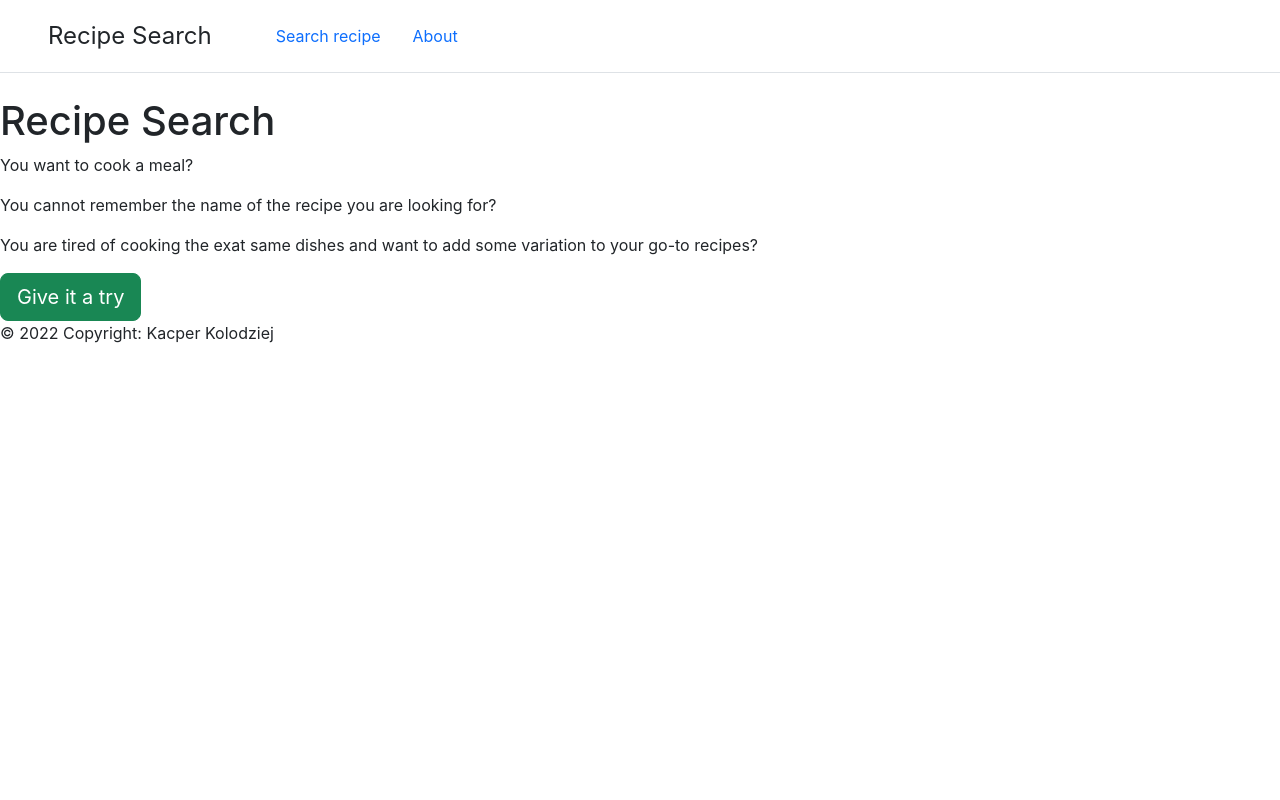
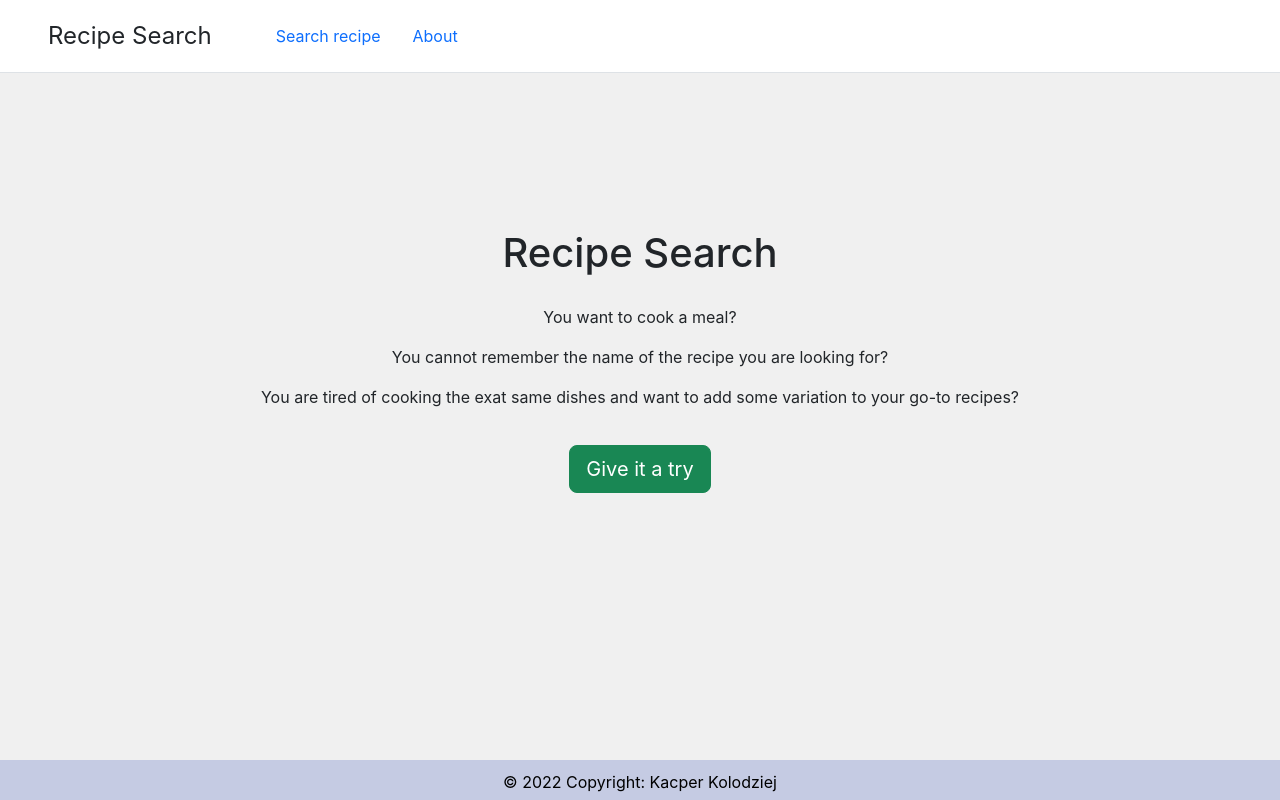
Before and after one commit to WebDevelopmentFrameworks/React-App-using-API-data, a React (Create React App) app: page / in a window 1280 px wide. Built offline with nearby package versions, Linux system fonts and the light colour scheme.

Commit message:
Edited CSS files an Added images

```diff
--- a/src/App.css
+++ b/src/App.css
@@ -2,3 +2,84 @@ div {
   margin: 0;
   padding: 0;
 }
+
+header {
+  flex-basis: 10%;
+  background-color: white;
+}
+
+#Content {
+  max-width: 100vw;
+  max-height: 100vh;
+  height: 100vh;
+  display: flex;
+  flex-direction: column;
+  justify-content: space-between;
+}
+
+.contentFlexHome {
+  display: flex;
+  flex-direction: column;
+  justify-content: flex-start;
+  align-items: center;
+  flex-basis: 50%;
+  gap: 5%;
+}
+
+.homePage {
+  text-align: center;
+}
+
+.contentFlexAbout {
+  display: flex;
+  flex-direction: row;
+  justify-content: center;
+  gap: 50px;
+  flex-wrap: wrap;
+}
+
+.aboutContainer {
+  max-width: 453px;
+}
+
+.contentFlex {
+  display: flex;
+  flex-direction: row;
+  justify-content: space-evenly;
+}
+
+.recipeContainer {
+  flex-basis: 40%;
+}
+
+.recipeContainer:nth-of-type(1) {
+  flex-grow: 0.6;
+}
+
+#ScrollRecipe {
+  min-height: 500px;
+  max-height: 500px;
+  overflow: auto;
+  border: 1px solid #cccc;
+}
+
+#ingredients {
+  padding-left: 50px;
+}
+
+.img-fluid {
+  max-width: 80%;
+  display: block;
+  margin: auto;
+  margin-top: 5%;
+}
+
+footer {
+  flex-basis: 5%;
+  padding-top: 10px;
+  width: 100%;
+  text-align: center;
+  height: 50px;
+  background-color: #c5cbe3;
+  color: black;
+}
--- a/src/index.css
+++ b/src/index.css
@@ -1,13 +1,14 @@
 body {
-  margin: 0;
-  font-family: -apple-system, BlinkMacSystemFont, 'Segoe UI', 'Roboto', 'Oxygen',
-    'Ubuntu', 'Cantarell', 'Fira Sans', 'Droid Sans', 'Helvetica Neue',
+  margin: 0px;
+  font-family: -apple-system, BlinkMacSystemFont, "Segoe UI", "Roboto", "Oxygen",
+    "Ubuntu", "Cantarell", "Fira Sans", "Droid Sans", "Helvetica Neue",
     sans-serif;
   -webkit-font-smoothing: antialiased;
   -moz-osx-font-smoothing: grayscale;
+  background-color: #f0f0f0;
 }
 
 code {
-  font-family: source-code-pro, Menlo, Monaco, Consolas, 'Courier New',
+  font-family: source-code-pro, Menlo, Monaco, Consolas, "Courier New",
     monospace;
 }
```
Also changed, not shown: src/images/about.jpg (added), src/images/pot.png (added).
